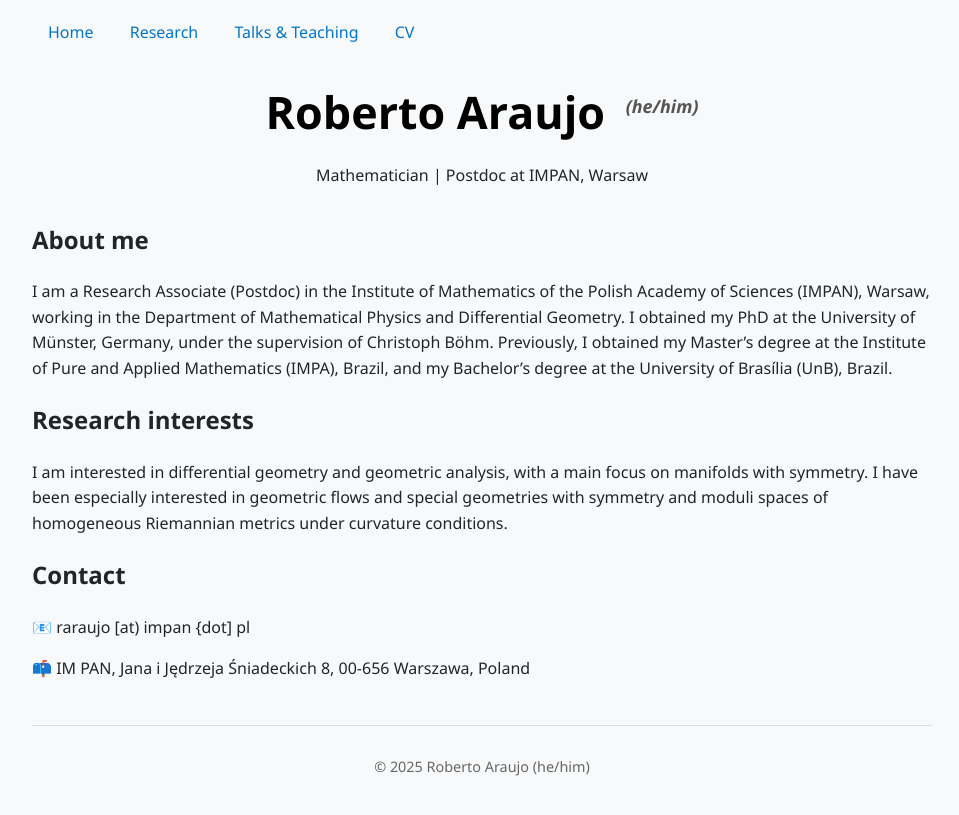
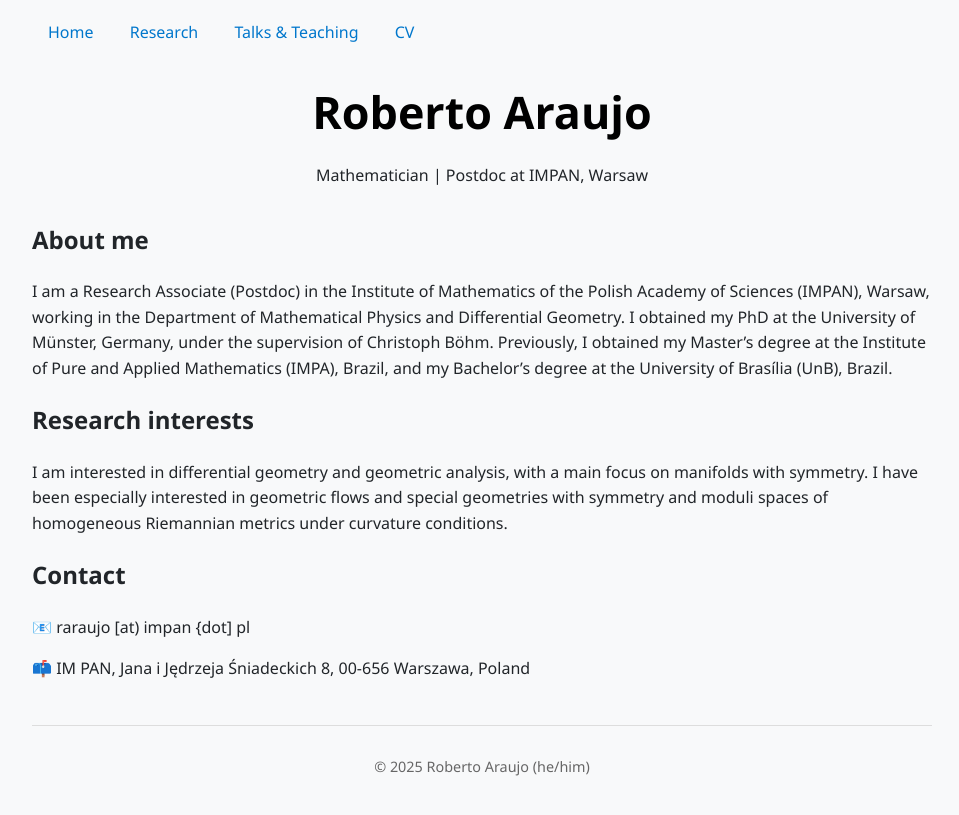
Before and after one commit to r-saraujo/r-saraujo.github.io, a Jekyll site: the page built from index.md, in a window 1280 px wide. Shown: the top 815 px of the page, without its empty margins (158-1117 px from the left). Built offline with Jekyll 4.4.1, drawn with Linux system fonts in a browser that asks for light colours.

Commit message:
Update default.html

```diff
--- a/_layouts/default.html
+++ b/_layouts/default.html
@@ -12,7 +12,7 @@
 
   {% if page.title == "Home" %}
     <div class="homepage-header">
-      <h1>Roberto Araujo <span class="pronouns">(he/him)</span></h1>
+      <h1>Roberto Araujo</h1>
       <p>Mathematician | Postdoc at IMPAN, Warsaw</p>
     </div>
   {% endif %}
```
